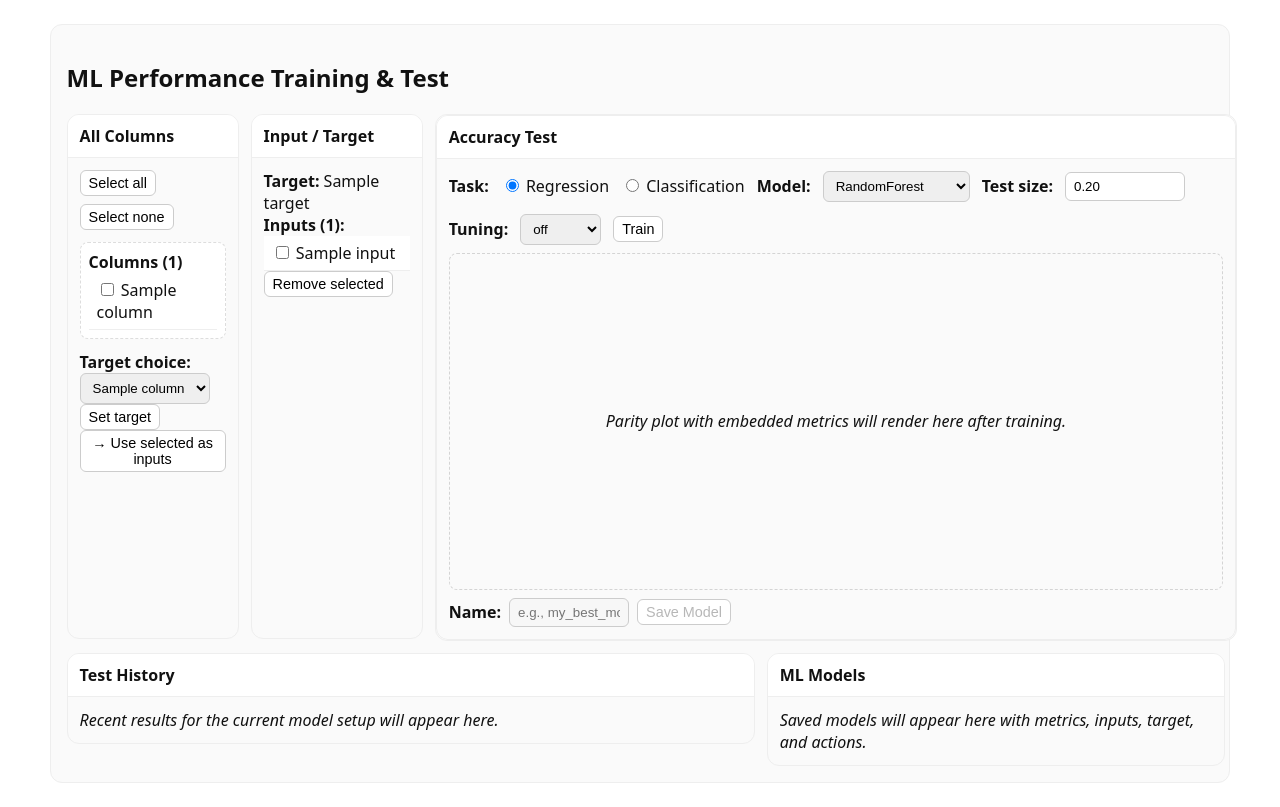
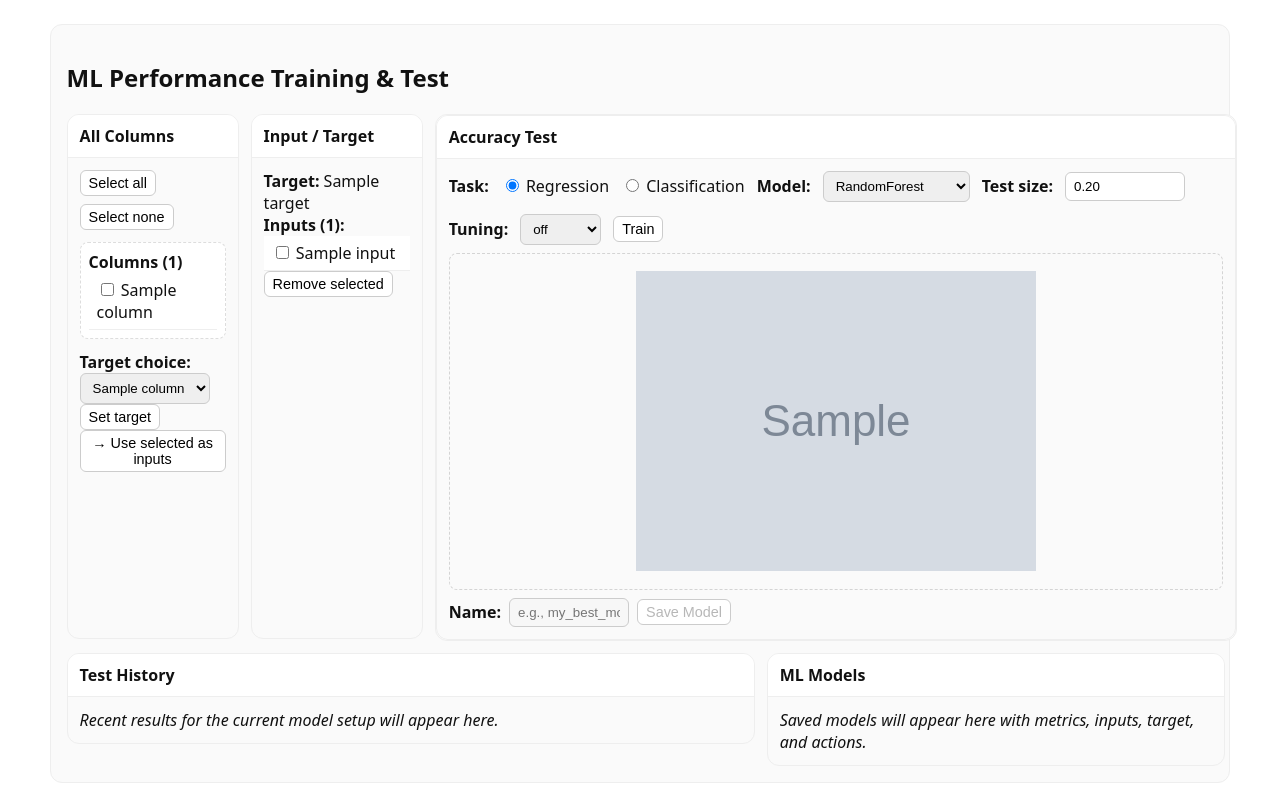
Before and after one commit to ornlpmcp/ASCENDS, a FastAPI app: template templates/train.html in a window 1280 px wide. Shown: the part 51-858 px from the top of the page. Run offline with FastAPI, Linux system fonts and the light colour scheme; the template is opened without the code that fills it: most values are stand-ins (such as "Sample title", 1, 10 or a date in 2020); grey boxes marked "Sample" are stand-in pictures.

Commit message:
feat: display parity plot image if available in training template
Co-authored-by: aider (gpt-4o) <aider@aider.chat>

```diff
--- a/templates/train.html
+++ b/templates/train.html
@@ -144,7 +144,11 @@
               {% endif %}
 
               <div class="plot-box">
-                <em>Parity plot with embedded metrics will render here after training.</em>
+                {% if parity_img_url %}
+                  <img src="{{ parity_img_url }}" alt="Parity plot" style="max-width:100%; height:auto;">
+                {% else %}
+                  <em>Parity plot with embedded metrics will render here after training.</em>
+                {% endif %}
               </div>
 
               <div class="save-strip">
```
